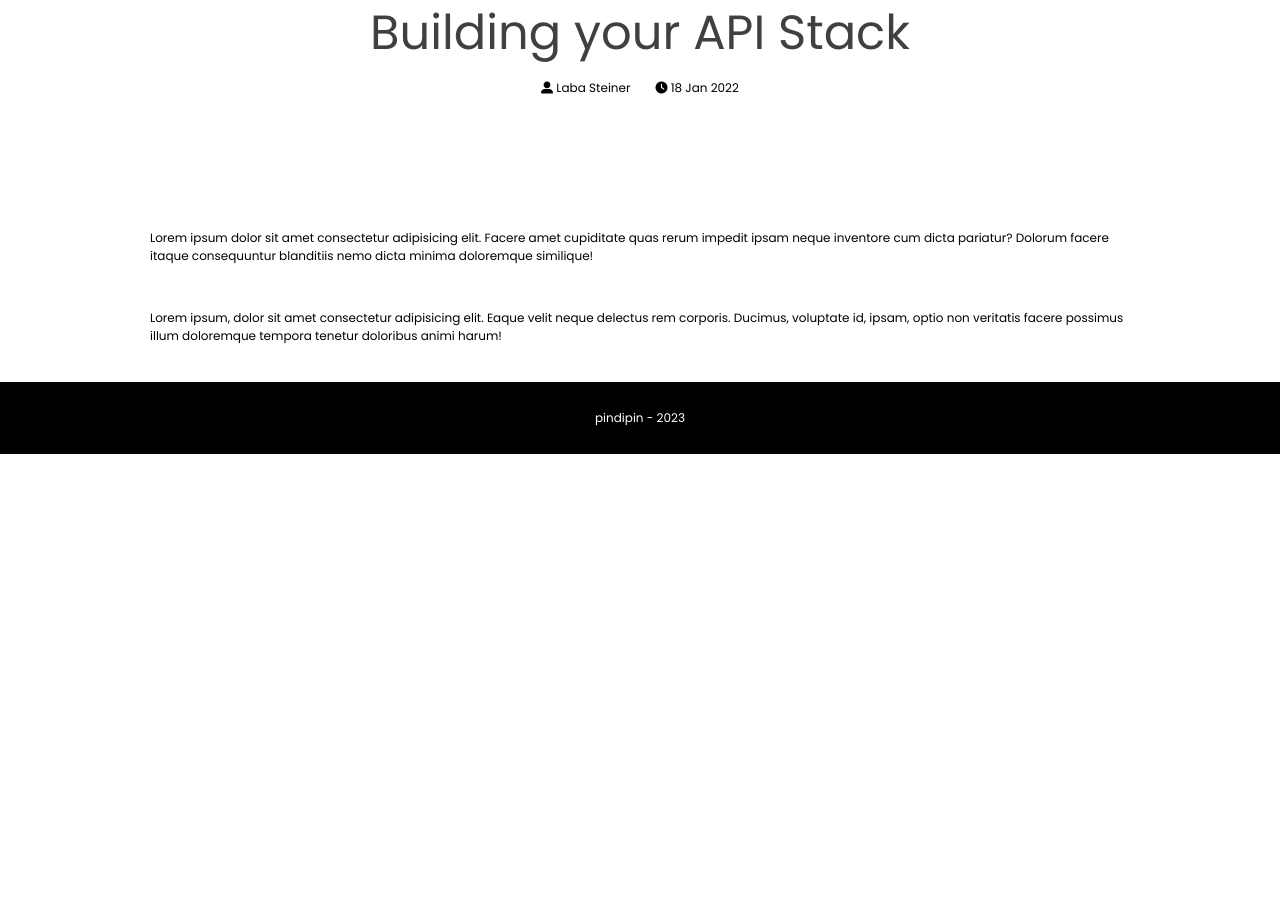
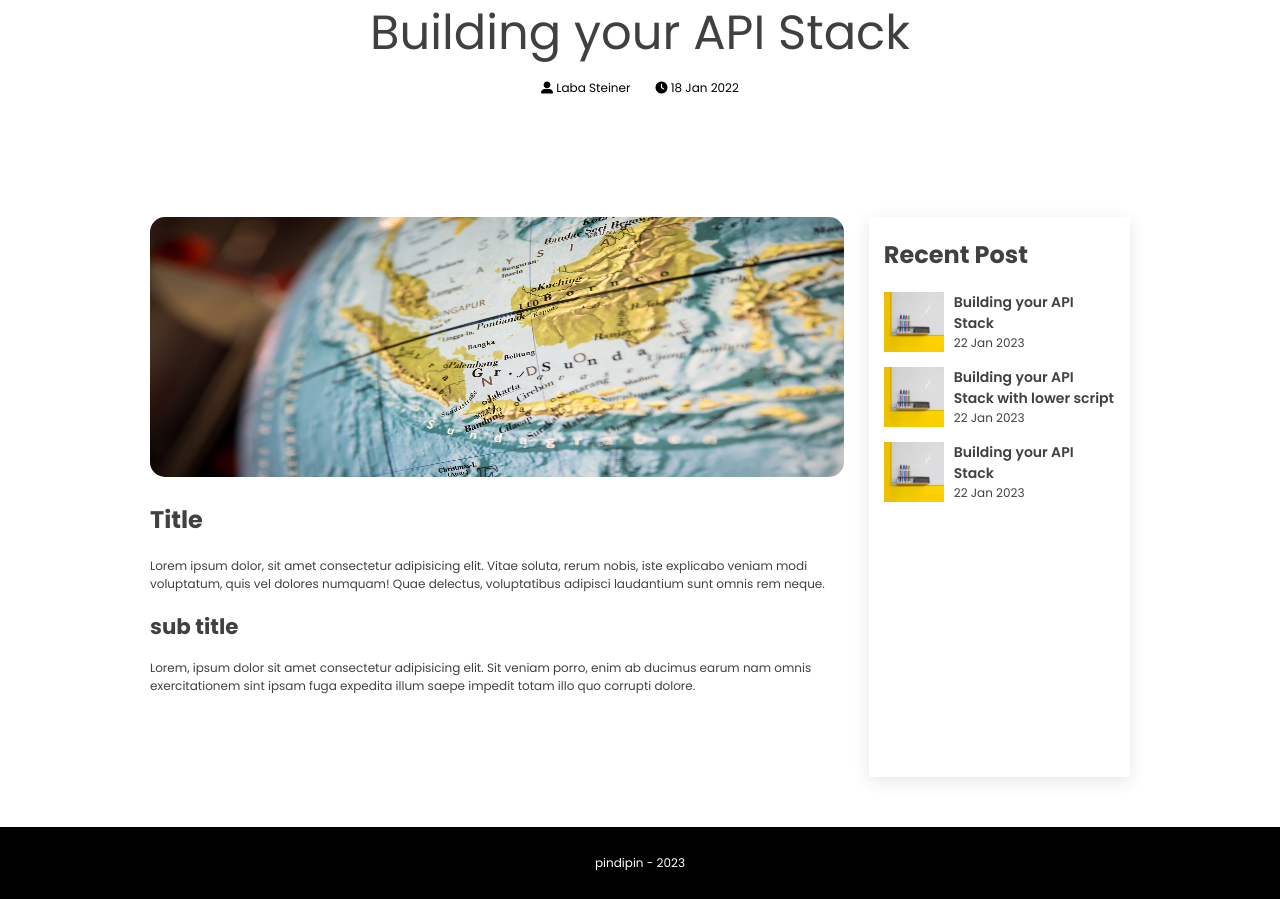
Before and after one commit to pinyink/learning-css, a PHP site: page /blog-detail.html in a window 1280 px wide. Shown: the part 167-1066 px from the top of the page. Before the commit the page ends 621 px from the top, so only its background shows below. Run offline with PHP 8.4, Linux system fonts and the light colour scheme.

Commit message:
blog detail

```diff
--- a/blog/assets/style.css
+++ b/blog/assets/style.css
@@ -203,6 +203,7 @@ header .navbar-mobile .menu li a:hover {
     align-content: flex-start;
     flex-wrap: wrap;
     gap: 20px;
+    min-height: 50vh;
 }
 
 .box {
@@ -290,7 +291,78 @@ a.categories:hover {
 .img-blog {
     width: 100%;
     border-radius: 15px;
-    height: 600px;
+    height: 260px;
+}
+
+.content .blog {
+    display: flex;
+    flex-direction: row;
+    gap: 25px;
+    width: 100%;
+    margin-bottom: 25px;
+    color: rgb(0, 0, 0, 0.75);
+}
+
+.blog .blog-detail {
+    width: 75%;
+}
+
+.blog h1 {
+    font-size: 18pt;
+}
+
+.blog h2 {
+    font-size: 16pt;
+}
+
+.blog .blog-aside {
+    width: 25%;
+    box-shadow: 0 4px 16px rgba(0, 0, 0, 0.1);
+    min-height: 70vh;
+    padding: 0 15px;
+}
+
+.blog-aside .box-aside {
+    display: flex;
+    justify-content: flex-start;
+    align-items: top;
+    gap: 10px;
+    margin-bottom: 15px;
+}
+
+.box-aside img {
+    width: 60px;
+    height: 60px;
+}
+
+.box-aside-body {
+    display: flex;
+    flex-direction: column;
+    justify-content: space-around;
+}
+
+.box-aside-body h3 {
+    margin-top: 0;
+    margin-bottom: 0;
+    font-weight: 600;
+}
+
+@media screen and (max-width: 991px) {
+    .img-blog {
+        height: 240px;
+    }
+
+    .content .blog {
+        flex-wrap: wrap;
+    }
+
+    .blog .blog-detail {
+        width: 100%;
+    }
+
+    .blog .blog-aside {
+        width: 100%;
+    }
 }
 
 .paging {
--- a/blog/blog-detail.html
+++ b/blog/blog-detail.html
@@ -37,12 +37,39 @@
 
     <section id="content">
         <div class="content">
-            <p>
-                Lorem ipsum dolor sit amet consectetur adipisicing elit. Facere amet cupiditate quas rerum impedit ipsam neque inventore cum dicta pariatur? Dolorum facere itaque consequuntur blanditiis nemo dicta minima doloremque similique!
-            </p>
-            <p>
-                Lorem ipsum, dolor sit amet consectetur adipisicing elit. Eaque velit neque delectus rem corporis. Ducimus, voluptate id, ipsam, optio non veritatis facere possimus illum doloremque tempora tenetur doloribus animi harum!
-            </p>
+            <div class="blog">
+                <div class="blog-detail">
+                    <img src="assets/img/img_2.jpg" alt="" class="img-blog">
+                    <h1>Title</h1>
+                    <p>Lorem ipsum dolor, sit amet consectetur adipisicing elit. Vitae soluta, rerum nobis, iste explicabo veniam modi voluptatum, quis vel dolores numquam! Quae delectus, voluptatibus adipisci laudantium sunt omnis rem neque.</p>
+                    <h2>sub title</h2>
+                    <p>Lorem, ipsum dolor sit amet consectetur adipisicing elit. Sit veniam porro, enim ab ducimus earum nam omnis exercitationem sint ipsam fuga expedita illum saepe impedit totam illo quo corrupti dolore.</p>
+                </div>
+                <div class="blog-aside">
+                    <h1>Recent Post</h1>
+                    <div class="box-aside">
+                        <img src="assets/img/img_1.jpg" alt="">
+                        <div class="box-aside-body">
+                            <h3>Building your API Stack</h3>
+                            <span>22 Jan 2023</span>
+                        </div>
+                    </div>
+                    <div class="box-aside">
+                        <img src="assets/img/img_1.jpg" alt="">
+                        <div class="box-aside-body">
+                            <h3>Building your API Stack with lower script</h3>
+                            <span>22 Jan 2023</span>
+                        </div>
+                    </div>
+                    <div class="box-aside">
+                        <img src="assets/img/img_1.jpg" alt="">
+                        <div class="box-aside-body">
+                            <h3>Building your API Stack</h3>
+                            <span>22 Jan 2023</span>
+                        </div>
+                    </div>
+                </div>
+            </div>
         </div>
     </section>
 
@@ -51,5 +78,7 @@
             pindipin - 2023
         </p>
     </footer>
+
+    <script src="assets/script.js"></script>
 </body>
 </html>
```
